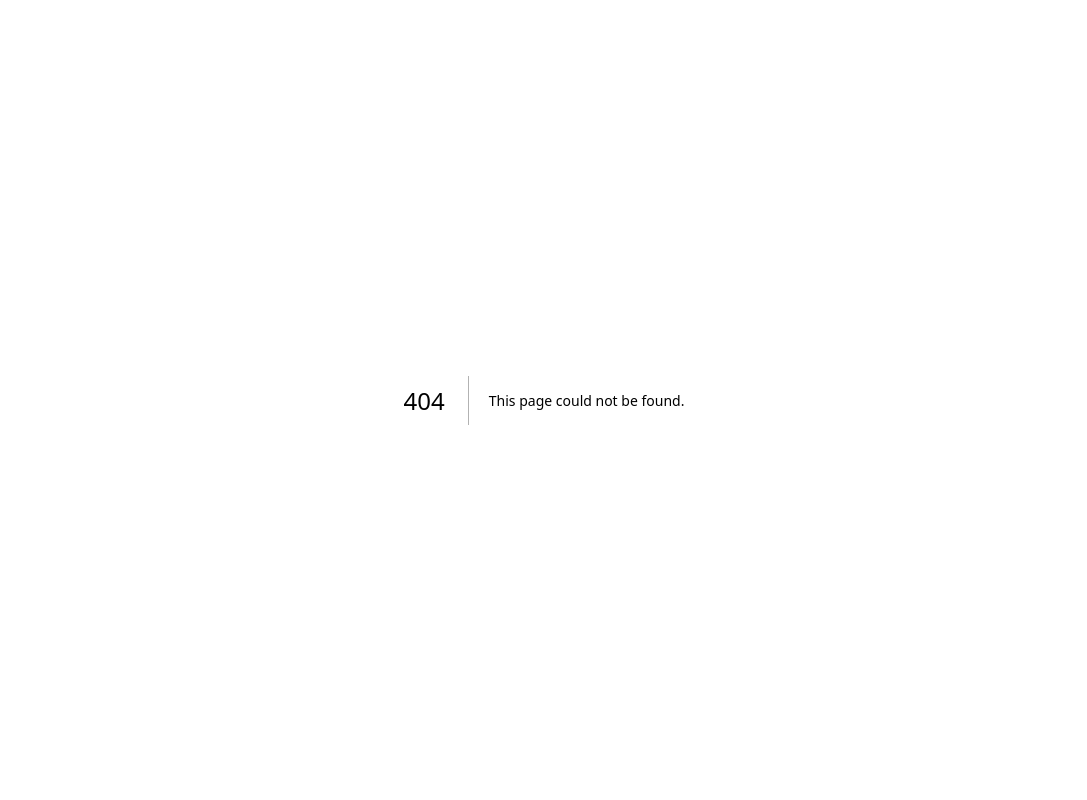
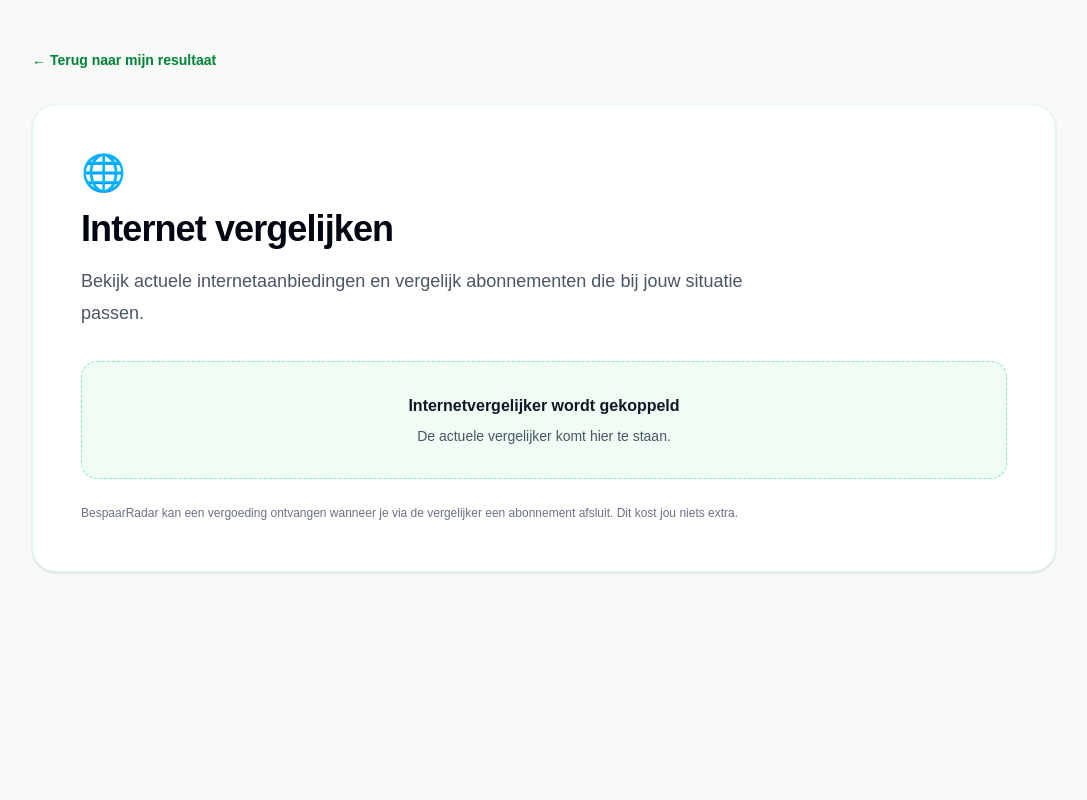
Before and after one commit to MGODamian/bespaarradar, a Next.js app: page /vergelijken/internet in a window 1280 px wide. Before the commit this address had no page. Shown: the top 800 px of the page, without its empty margins (96-1183 px from the left). Built offline with nearby package versions, Linux system fonts and the light colour scheme.

Commit message:
Add comparison pages and preserve results navigation

```diff
--- a/src/app/page.tsx
+++ b/src/app/page.tsx
@@ -1,6 +1,7 @@
 "use client";
 
-import { useMemo, useState } from "react";
+import { useEffect, useMemo, useState } from "react";
+import { useRouter } from "next/navigation";
 
 type Costs = {
   householdSize: string;
@@ -77,9 +78,29 @@
 };
 
 export default function Home() {
+  const router = useRouter();
+
   const [screen, setScreen] = useState<"home" | "check" | "result">("home");
   const [step, setStep] = useState(0);
   const [costs, setCosts] = useState<Costs>(initialCosts);
+  const [isRestoringResult, setIsRestoringResult] = useState(true);
+
+  useEffect(() => {
+    const savedResult = sessionStorage.getItem("bespaarradar-result");
+
+    if (savedResult) {
+      try {
+        const savedCosts = JSON.parse(savedResult) as Costs;
+        setCosts(savedCosts);
+        setScreen("result");
+        sessionStorage.removeItem("bespaarradar-result");
+      } catch {
+        sessionStorage.removeItem("bespaarradar-result");
+      }
+    }
+
+    setIsRestoringResult(false);
+  }, []);
 
   const calculations = useMemo<ResultCalculations>(() => {
     const energy = Number(costs.energy) || 0;
@@ -255,6 +276,10 @@
     setScreen("home");
     setStep(0);
     window.scrollTo({ top: 0, behavior: "smooth" });
+  }
+
+  if (isRestoringResult) {
+    return <main className="min-h-screen bg-[#f7faf7]" />;
   }
 
   if (screen === "check") {
@@ -996,6 +1021,8 @@
   restart: () => void;
   goHome: () => void;
 }) {
+  const router = useRouter();
+
   const results = [
     {
       icon: "⚡",
@@ -1112,7 +1139,7 @@
 
             <button
               type="button"
-              onClick={() => handleCompareClick(highest.category)}
+              onClick={() => handleCompareClick(highest.category, costs, router)}
               className="mt-7 rounded-2xl bg-slate-950 px-6 py-4 font-black text-white transition hover:bg-emerald-600"
             >
               {highest.button} →
@@ -1146,6 +1173,7 @@
                 description={result.description}
                 buttonText={result.button}
                 category={result.category}
+                costs={costs}
               />
             ))}
           </div>
@@ -1206,6 +1234,7 @@
   description,
   buttonText,
   category,
+  costs,
 }: {
   number: number;
   icon: string;
@@ -1214,7 +1243,9 @@
   description: string;
   buttonText: string;
   category: string;
+  costs: Costs;
 }) {
+  const router = useRouter();
   const level = getPriorityLevel(priority);
 
   return (
@@ -1244,7 +1275,7 @@
 
         <button
           type="button"
-          onClick={() => handleCompareClick(category)}
+          onClick={() => handleCompareClick(category, costs, router)}
           className="shrink-0 rounded-xl bg-slate-950 px-5 py-3 text-sm font-black text-white transition hover:bg-emerald-600"
         >
           {buttonText} →
@@ -1365,24 +1396,26 @@
   return text;
 }
 
-function handleCompareClick(category: string) {
-  /*
-    HIER komen later onze echte affiliate-links.
-
-    Bijvoorbeeld:
-    energy -> affiliate energievergelijker
-    internet -> affiliate internetvergelijker
-    mobile -> affiliate telecomvergelijker
-
-    Totdat we een echte partner hebben sturen we de gebruiker
-    bewust nog niet naar een willekeurige commerciële website.
-  */
-
-  console.log(`BespaarRadar CTA clicked: ${category}`);
-
-  alert(
-    "Deze vergelijking wordt binnenkort gekoppeld aan actuele aanbieders. Je BespaarRadar-resultaat blijft voorlopig een indicatie."
-  );
+function handleCompareClick(
+  category: string,
+  costs: Costs,
+  router: ReturnType<typeof useRouter>
+) {
+  const routes: Record<string, string> = {
+    energy: "/vergelijken/energie",
+    internet: "/vergelijken/internet",
+    mobile: "/vergelijken/sim-only",
+  };
+
+  const route = routes[category];
+
+  if (route) {
+    sessionStorage.setItem("bespaarradar-result", JSON.stringify(costs));
+    router.push(route);
+    return;
+  }
+
+  alert("Voor deze categorie is momenteel nog geen live vergelijker beschikbaar.");
 }
 
 function MoneyInput({
--- /dev/null
+++ b/src/app/vergelijken/energie/page.tsx
@@ -0,0 +1,38 @@
+import BackButton from "@/components/BackButton";
+
+export default function EnergieVergelijkenPage() {
+  return (
+    <main className="min-h-screen bg-[#f7faf7] px-6 py-12">
+      <div className="mx-auto max-w-5xl">
+        <BackButton />
+
+        <div className="mt-8 rounded-3xl border border-green-100 bg-white p-8 shadow-sm md:p-12">
+          <div className="mb-4 text-4xl">⚡</div>
+
+          <h1 className="text-3xl font-bold tracking-tight text-gray-950 md:text-4xl">
+            Energie vergelijken
+          </h1>
+
+          <p className="mt-4 max-w-2xl text-lg leading-8 text-gray-600">
+            Vergelijk actuele energieaanbiedingen en ontdek welk aanbod bij jouw
+            situatie past.
+          </p>
+
+          <div className="mt-8 rounded-2xl border border-dashed border-green-300 bg-green-50 p-8 text-center">
+            <p className="font-semibold text-gray-900">
+              Energievergelijker wordt gekoppeld
+            </p>
+            <p className="mt-2 text-sm text-gray-600">
+              De actuele Daisycon-energievergelijker komt hier te staan.
+            </p>
+          </div>
+
+          <p className="mt-6 text-xs leading-5 text-gray-500">
+            BespaarRadar kan een vergoeding ontvangen wanneer je via de
+            vergelijker overstapt. Dit kost jou niets extra.
+          </p>
+        </div>
+      </div>
+    </main>
+  );
+}
--- /dev/null
+++ b/src/app/vergelijken/internet/page.tsx
@@ -0,0 +1,38 @@
+import BackButton from "@/components/BackButton";
+
+export default function InternetVergelijkenPage() {
+  return (
+    <main className="min-h-screen bg-[#f7faf7] px-6 py-12">
+      <div className="mx-auto max-w-5xl">
+        <BackButton />
+
+        <div className="mt-8 rounded-3xl border border-green-100 bg-white p-8 shadow-sm md:p-12">
+          <div className="mb-4 text-4xl">🌐</div>
+
+          <h1 className="text-3xl font-bold tracking-tight text-gray-950 md:text-4xl">
+            Internet vergelijken
+          </h1>
+
+          <p className="mt-4 max-w-2xl text-lg leading-8 text-gray-600">
+            Bekijk actuele internetaanbiedingen en vergelijk abonnementen die
+            bij jouw situatie passen.
+          </p>
+
+          <div className="mt-8 rounded-2xl border border-dashed border-green-300 bg-green-50 p-8 text-center">
+            <p className="font-semibold text-gray-900">
+              Internetvergelijker wordt gekoppeld
+            </p>
+            <p className="mt-2 text-sm text-gray-600">
+              De actuele vergelijker komt hier te staan.
+            </p>
+          </div>
+
+          <p className="mt-6 text-xs leading-5 text-gray-500">
+            BespaarRadar kan een vergoeding ontvangen wanneer je via de
+            vergelijker een abonnement afsluit. Dit kost jou niets extra.
+          </p>
+        </div>
+      </div>
+    </main>
+  );
+}
--- /dev/null
+++ b/src/app/vergelijken/sim-only/page.tsx
@@ -0,0 +1,38 @@
+import BackButton from "@/components/BackButton";
+
+export default function SimOnlyVergelijkenPage() {
+  return (
+    <main className="min-h-screen bg-[#f7faf7] px-6 py-12">
+      <div className="mx-auto max-w-5xl">
+        <BackButton />
+
+        <div className="mt-8 rounded-3xl border border-green-100 bg-white p-8 shadow-sm md:p-12">
+          <div className="mb-4 text-4xl">📱</div>
+
+          <h1 className="text-3xl font-bold tracking-tight text-gray-950 md:text-4xl">
+            Sim-only vergelijken
+          </h1>
+
+          <p className="mt-4 max-w-2xl text-lg leading-8 text-gray-600">
+            Vergelijk actuele sim-only aanbiedingen op prijs, data, minuten en
+            provider.
+          </p>
+
+          <div className="mt-8 rounded-2xl border border-dashed border-green-300 bg-green-50 p-8 text-center">
+            <p className="font-semibold text-gray-900">
+              Sim-only-vergelijker wordt gekoppeld
+            </p>
+            <p className="mt-2 text-sm text-gray-600">
+              De actuele Daisycon Sim-only-vergelijker komt hier te staan.
+            </p>
+          </div>
+
+          <p className="mt-6 text-xs leading-5 text-gray-500">
+            BespaarRadar kan een vergoeding ontvangen wanneer je via de
+            vergelijker een abonnement afsluit. Dit kost jou niets extra.
+          </p>
+        </div>
+      </div>
+    </main>
+  );
+}
--- /dev/null
+++ b/src/components/BackButton.tsx
@@ -0,0 +1,13 @@
+"use client";
+
+export default function BackButton() {
+  return (
+    <button
+      type="button"
+      onClick={() => window.history.back()}
+      className="text-sm font-semibold text-green-700 hover:underline"
+    >
+      ← Terug naar mijn resultaat
+    </button>
+  );
+}
```
